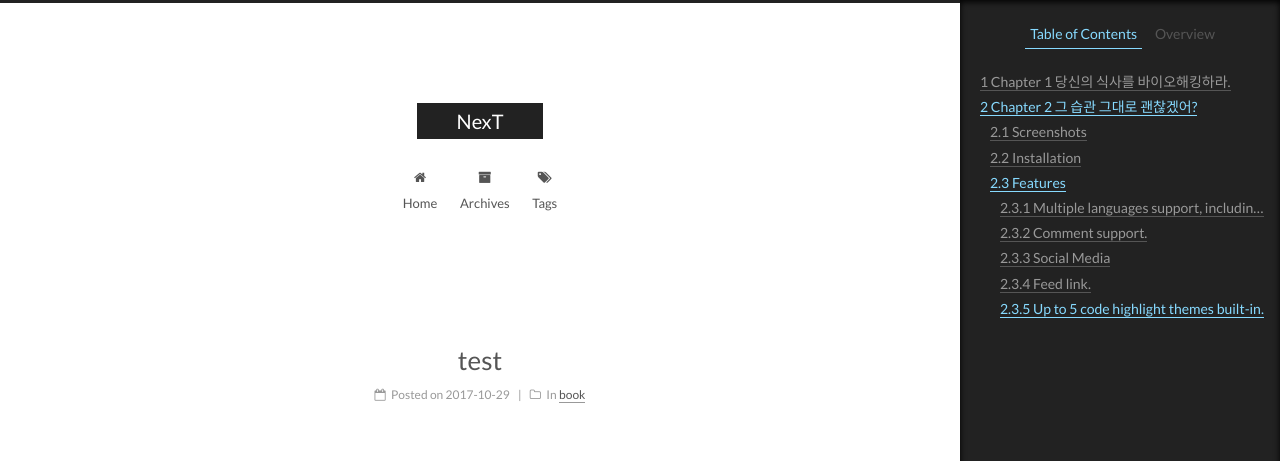
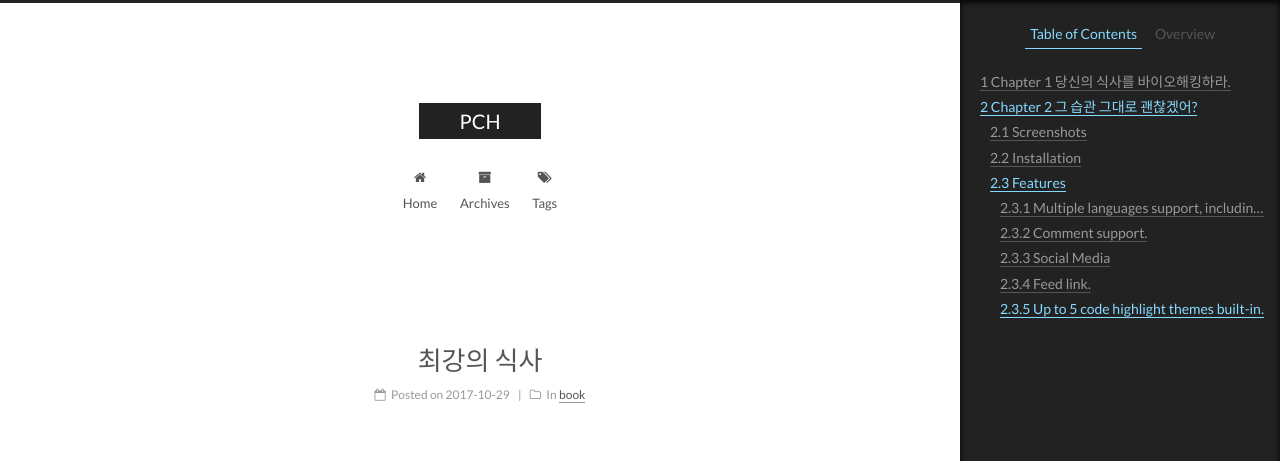
Before and after one commit to ChanghoPaeon/ChanghoPaeon.github.io, a Jekyll site: the page built from _posts/2017-10-29-최강의식사.md, in a window 1280 px wide. Shown: the top 461 px of the page. Built offline with Jekyll 4.4.1, drawn with Linux system fonts in a browser that asks for light colours.

Commit message:
modify site name modify post name delete test post

```diff
--- a/_config.yml
+++ b/_config.yml
@@ -4,7 +4,7 @@
 # ---------------------------------------------------------------
 
 # Site
-title: NexT
+title: PCH
 subtitle:
 description:
 author: John Doe
--- a/_posts/2017-10-29-최강의식사.md
+++ b/_posts/2017-10-29-최강의식사.md
@@ -1,5 +1,5 @@
 ---
-title: test
+title: 최강의 식사
 description:
 categories:
  - book
```
